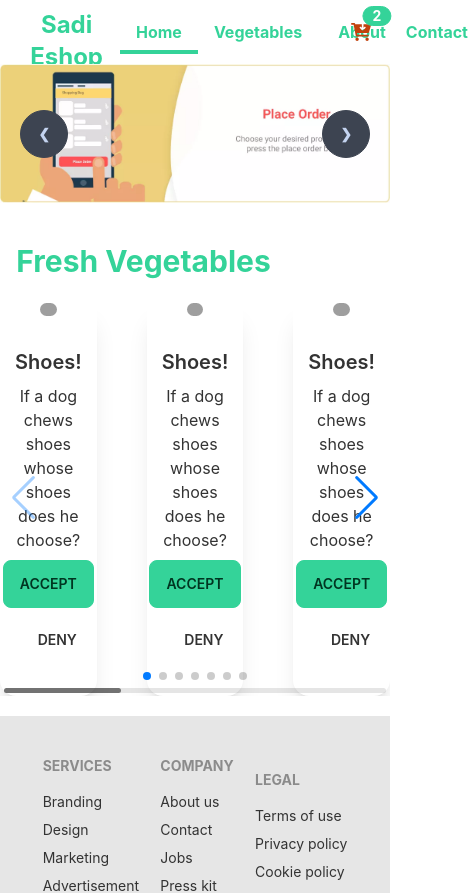
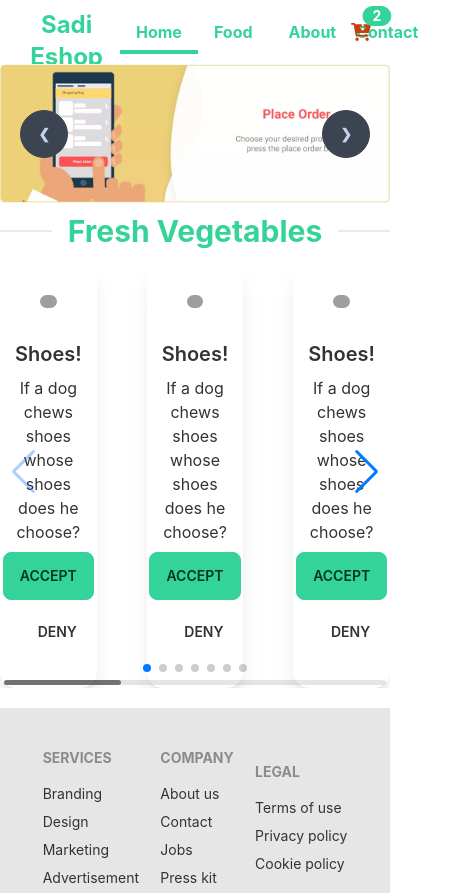
Before and after one commit to sadi-tanvir/Sadi-EShop, a Next.js app: page / in a window 390 px wide. Shown: the top 893 px of the page, 468 px wide, since content can reach past the window. Built offline with nearby package versions, Linux system fonts and the light colour scheme; grey boxes are pictures that could not be loaded.

Commit message:
added food route

```diff
--- a/components/Navbar/Navbar.js
+++ b/components/Navbar/Navbar.js
@@ -21,10 +21,20 @@ const Navbar = () => {
                             Home
                         </a>
                     </Link>
-                    <Link href="/vegetables">
-                        <a className={`${router.pathname == '/vegetables' ? 'text-primary border-b-4 border-primary' : 'text-primary'} font-bold px-4 py-2`}>
-                            Vegetables
-                        </a>
+                    {/* <a className={`${router.pathname == '/vegetables' ? 'text-primary border-b-4 border-primary' : 'text-primary'} font-bold px-4 py-2`}>
+                        Vegetables
+                    </a> */}
+
+                    <Link href="/food">
+                        <div className="dropdown dropdown-end">
+                            <label tabIndex="0" className={`${router.pathname == '/food' ? 'text-primary border-b-4 border-primary' : 'text-primary'} font-bold px-4 py-2  cursor-pointer`}>Food</label>
+                            <ul tabIndex="0" className="menu dropdown-content p-2 shadow bg-base-100 w-52 mt-4">
+                                <li className="bg-primary rounded-md">
+                                    <a className="">Vegetables</a>
+                                </li>
+                                <li><a>Fruits</a></li>
+                            </ul>
+                        </div>
                     </Link>
 
                     <a className="text-primary font-bold ml-5">About</a>
--- a/components/Products/HomeProducts/HomeVegetableProduct.js
+++ b/components/Products/HomeProducts/HomeVegetableProduct.js
@@ -7,9 +7,13 @@ const HomeVegetableProduct = () => {
     return (
         <>
             <div className="my-5">
-                <div className='py-5 w-11/12 m-auto'>
-                    <h1 className="text-3xl font-bold text-primary">Fresh Vegetables</h1>
-                </div>
+                {/* <div className='w-11/12 m-auto'> */}
+
+                    <div className="divider">
+                    <h1 className="text-3xl font-bold text-primary">
+                        Fresh Vegetables
+                    </h1></div>
+                {/* </div> */}
                 <ProductSlider>
                     <ProductCard />
                 </ProductSlider>
--- a/components/Products/ProductCard.js
+++ b/components/Products/ProductCard.js
@@ -1,11 +1,12 @@
 import React from 'react';
+import Image from "next/image"
 
 const ProductCard = () => {
     return (
         <>
             <div className="card bg-base-100 shadow-xl">
-                <figure className="px-10 pt-1">
-                    <img src="https://api.lorem.space/image/shoes?w=400&h=225" alt="Shoes" className="rounded-xl" />
+                <figure className="px-10 pt-10">
+                    <img src="https://i.ibb.co/tZWkP0S/guava.png" alt="Shoes" className="rounded-xl" />
                 </figure>
                 <div className="card-body items-center text-center">
                     <h2 className="card-title">Shoes!</h2>
--- a/components/Products/Products.js
+++ b/components/Products/Products.js
@@ -5,7 +5,7 @@ const Products = () => {
     return (
         <>
             <div className="w-full flex flex-row justify-center items-center my-10">
-                <div className="w-11/12 grid grid-cols-1 md:grid-cols-3 gap-4">
+                <div className="w-11/12 grid grid-cols-1 md:grid-cols-4 gap-4">
                     {
                         [...Array(9)].map((elem, index) => <ProductCard key={index} />)
                     }
--- /dev/null
+++ b/components/shared/Dropdown.js
@@ -0,0 +1,27 @@
+import React from 'react';
+
+const Dropdown = () => {
+    return (
+        <>
+            <div className="navbar bg-base-300 rounded-box">
+                <div className="flex-1 px-2 lg:flex-none">
+                    <a className="text-lg font-bold">daisyUI</a>
+                </div>
+                <div className="flex justify-end flex-1 px-2">
+                    <div className="flex items-stretch">
+                        <a className="btn btn-ghost rounded-btn">Button</a>
+                        <div className="dropdown dropdown-end">
+                            <label tabIndex="0" className="btn btn-ghost rounded-btn">Dropdown</label>
+                            <ul tabIndex="0" className="menu dropdown-content p-2 shadow bg-base-100 rounded-box w-52 mt-4">
+                                <li><a>Item 1</a></li>
+                                <li><a>Item 2</a></li>
+                            </ul>
+                        </div>
+                    </div>
+                </div>
+            </div>
+        </>
+    );
+};
+
+export default Dropdown;
--- a/pages/vegetables.js
+++ b/pages/food.js
@@ -1,11 +1,12 @@
 import React from 'react';
 import Products from '../components/Products/Products';
 
-const Vegetables = () => {
+const Food = () => {
     return (
         <div>
+            <Products />
         </div>
     );
 };
 
-export default Vegetables;
+export default Food;
--- /dev/null
+++ b/pages/food/vegetables.js
@@ -0,0 +1,11 @@
+import React from 'react';
+
+const vegetables = () => {
+    return (
+        <div>
+            this is vegetables page
+        </div>
+    );
+};
+
+export default vegetables;
```
